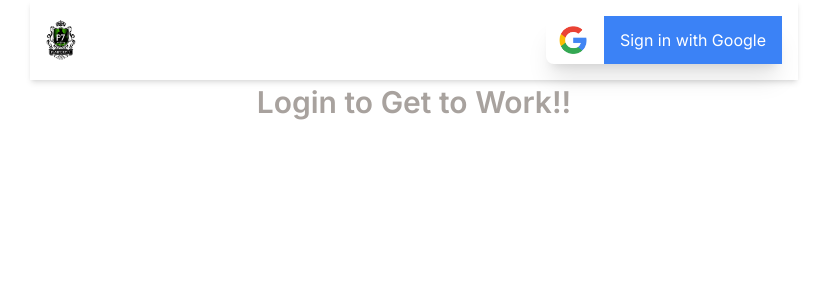
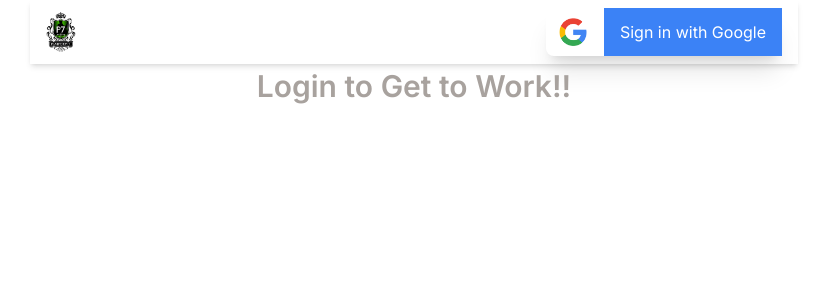
Before and after one commit to aya02200220/Shift-Maker, a Next.js app: page / in a window 1280 px wide. Shown: the top 300 px of the page, without its empty margins (226-1053 px from the left). Built offline with nearby package versions, Linux system fonts and the light colour scheme; no server answers.

Commit message:
added p7 logo

```diff
--- a/app/components/NavBar.jsx
+++ b/app/components/NavBar.jsx
@@ -11,7 +11,7 @@ import Autocomplete from "@mui/material/Autocomplete";
 export default function Navbar() {
   const { status, data: session } = useSession();
   return (
-    <div className="p-4 flex justify-between items-center shadow-md">
+    <div className="px-4 py-2 flex justify-between items-center shadow-md">
       <Link className="font-bold text-lg text-blue-700" href={"/"}>
         <Image
           className="rounded-full mr-2"
@@ -22,18 +22,19 @@ export default function Navbar() {
       </Link>
       {status === "authenticated" ? (
         <div className="flex justify-center items-center gap-2">
-          <div>
+          <Image
+            className="rounded-full "
+            src={session?.user?.image}
+            width={30}
+            height={30}
+          />
+          <div className="mr-2">
             <div>
               Hello! <span className="font-bold">{session?.user?.name}</span>
             </div>
             <div className="text-[10px]">{session?.user?.email}</div>
           </div>
-          <Image
-            className="rounded-full mr-2"
-            src={session?.user?.image}
-            width={30}
-            height={30}
-          />
+
           <button
             onClick={() => signOut()}
             className="bg-slate-900 text-white px-3 py-1 rounded-md text-[12px]"
```
